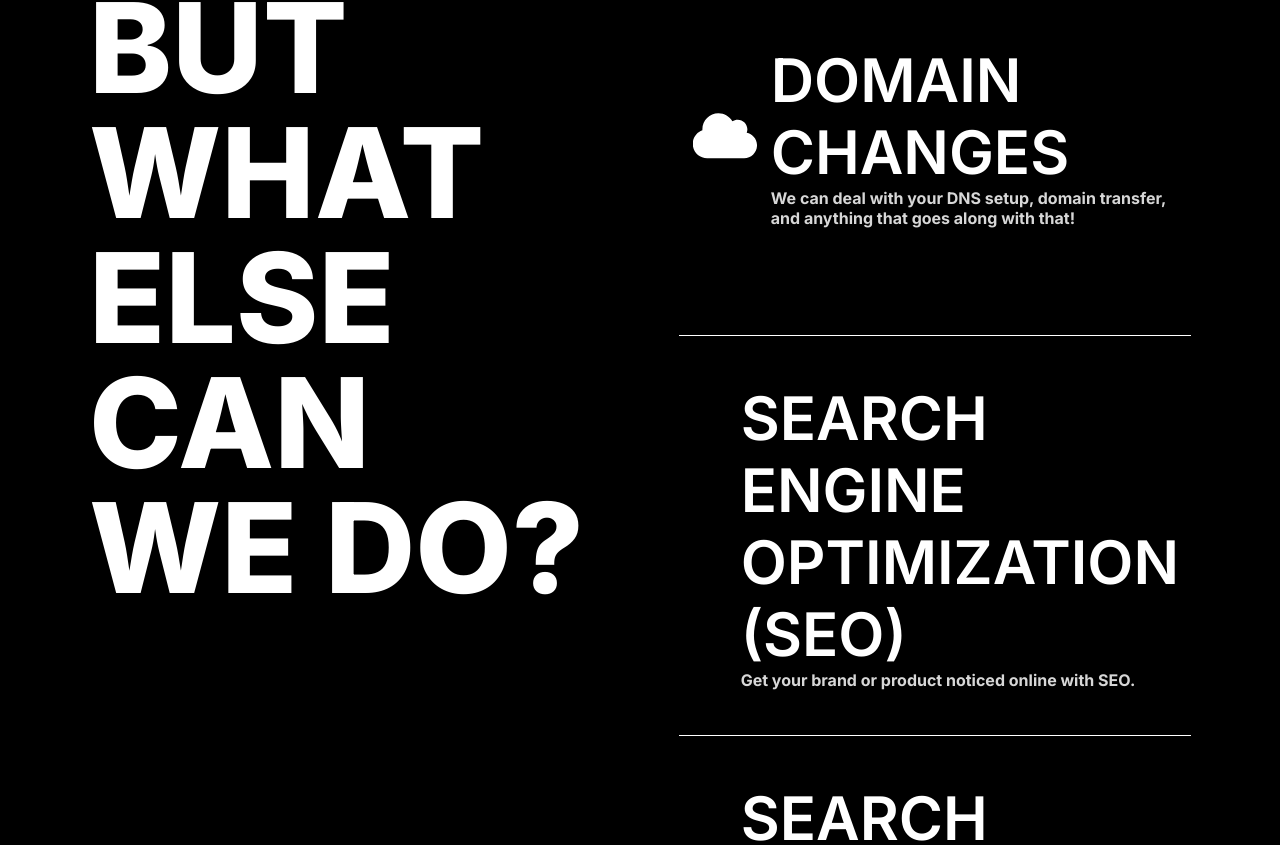
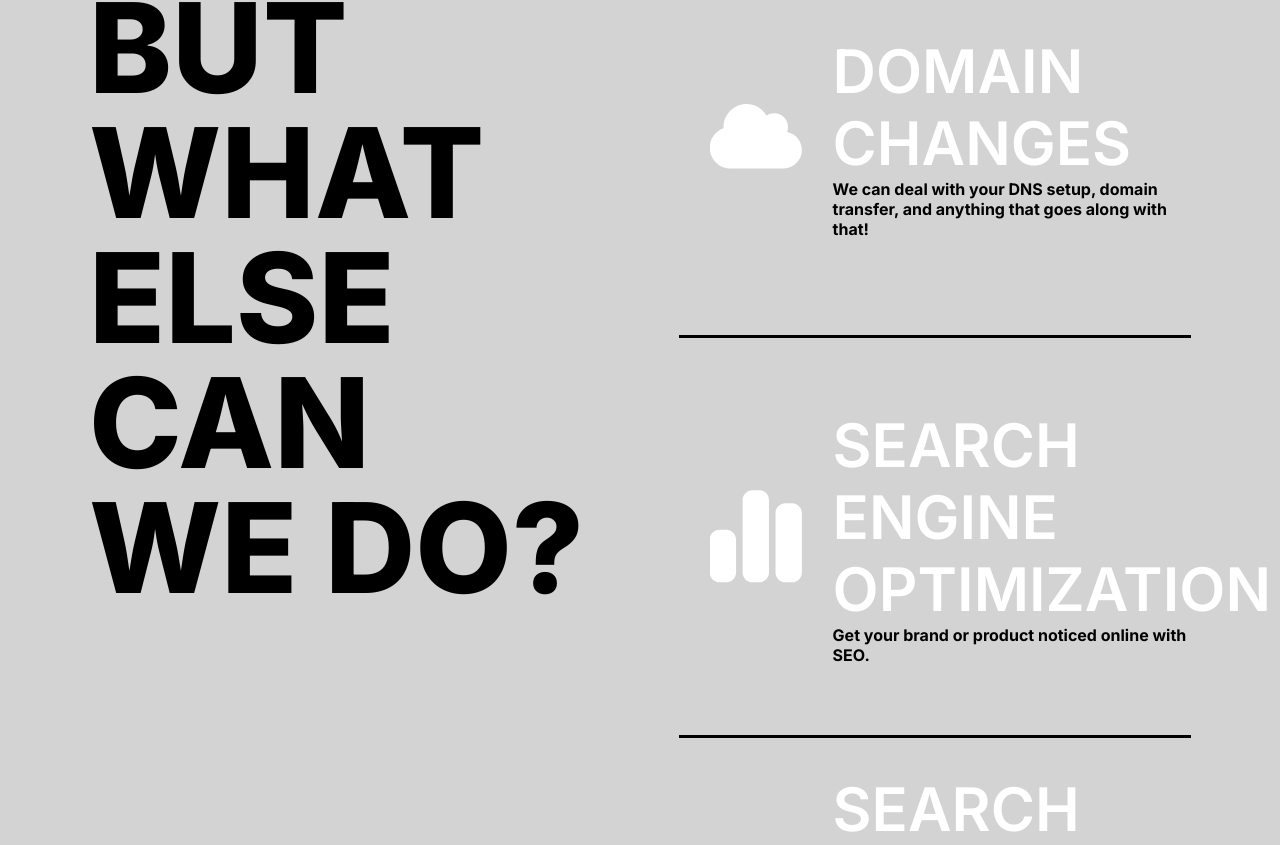
Before and after one commit to gmo93/next-folio, a Next.js app: page / in a window 1280 px wide. Shown: the part 4015-4860 px from the top of the page. Built offline with nearby package versions, Linux system fonts and the light colour scheme.

Commit message:
continuing to populate and animate the homepage

```diff
--- a/src/components/OtherServ.js
+++ b/src/components/OtherServ.js
@@ -229,7 +229,7 @@ export default function OtherServ() {
                 style={{
                   height: "50%",
                   width: "100%",
-                  padding: "15%",
+                  padding: "20%",
                   fill: "white",
                 }}
                 xmlns="http://www.w3.org/2000/svg"
@@ -248,9 +248,22 @@ export default function OtherServ() {
             </div>
           </li>
           <li>
-            <div className={styles.otherIconCont}></div>
+            <div className={styles.otherIconCont}>
+              <svg
+                style={{
+                  height: "50%",
+                  width: "100%",
+                  padding: "20%",
+                  fill: "white",
+                }}
+                xmlns="http://www.w3.org/2000/svg"
+                viewBox="0 0 448 512"
+              >
+                <path d="M160 80c0-26.5 21.5-48 48-48l32 0c26.5 0 48 21.5 48 48l0 352c0 26.5-21.5 48-48 48l-32 0c-26.5 0-48-21.5-48-48l0-352zM0 272c0-26.5 21.5-48 48-48l32 0c26.5 0 48 21.5 48 48l0 160c0 26.5-21.5 48-48 48l-32 0c-26.5 0-48-21.5-48-48L0 272zM368 96l32 0c26.5 0 48 21.5 48 48l0 288c0 26.5-21.5 48-48 48l-32 0c-26.5 0-48-21.5-48-48l0-288c0-26.5 21.5-48 48-48z" />
+              </svg>
+            </div>
             <div className={styles.otherRightText}>
-              <h3>Search Engine Optimization (SEO)</h3>
+              <h3>Search Engine Optimization</h3>
               <h4>Get your brand or product noticed online with SEO.</h4>
               {/* <Link src=""></Link> */}
             </div>
--- a/src/styles/Home.module.css
+++ b/src/styles/Home.module.css
@@ -168,7 +168,7 @@
   position: relative;
 }
 .exploreStat {
-  width: 40vw;
+  width: 800px;
   height: 900px;
   position: sticky;
   top: 10%;
@@ -728,6 +728,7 @@
   justify-content: space-around;
   align-items: flex-start;
   margin-top: 300px;
+  background-color: lightgray;
 }
 .otherServLeft {
   width: 40vw;
@@ -756,7 +757,7 @@
   text-transform: uppercase;
 }
 .otherServLeft h2 {
-  color: white;
+  color: rgb(0, 0, 0);
   font-size: 125px;
   font-weight: 800;
   line-height: 1;
@@ -766,12 +767,13 @@
   width: 40vw;
   display: flex;
   flex-direction: column;
+  justify-content: space-between;
 }
 .otherServRight li {
   display: flex;
   justify-content: center;
   height: 400px;
-  border-top: 1px solid white;
+  border-top: 3px solid rgb(0, 0, 0);
 }
 .otherIconCont {
   height: 100%;
@@ -785,6 +787,7 @@
   flex-direction: column;
   align-items: flex-start;
   justify-content: center;
+  width: 70%;
 }
 .otherRightText h3 {
   text-transform: uppercase;
@@ -793,7 +796,7 @@
   color: white;
 }
 .otherRightText h4 {
-  color: rgb(215, 215, 215);
+  color: rgb(0, 0, 0);
 }
 .pillowTextImg {
   height: 30%;
@@ -815,14 +818,14 @@
     transform-origin: 50% 50%;
   }
   100% {
-    transform: rotate(360deg);
+    transform: rotate(-360deg);
     transform-origin: 50% 50%;
   }
 }
 .pillowTextThree {
   stroke-width: 0px;
-  fill: #fff;
+  fill: #000000;
 }
 .pillowLetters {
-  animation: textSpin 15s infinite linear;
+  animation: textSpin 25s infinite linear;
 }
```
